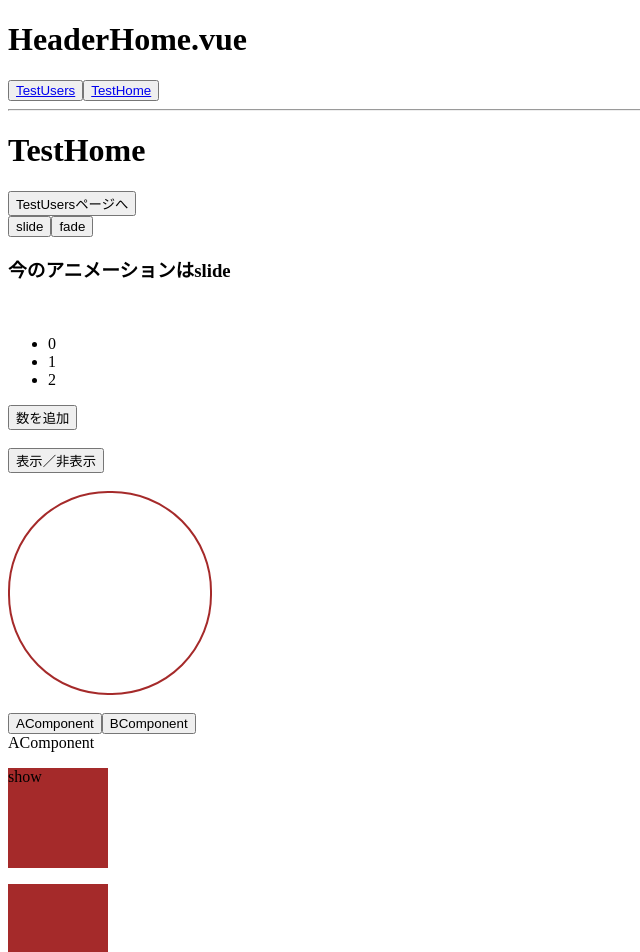
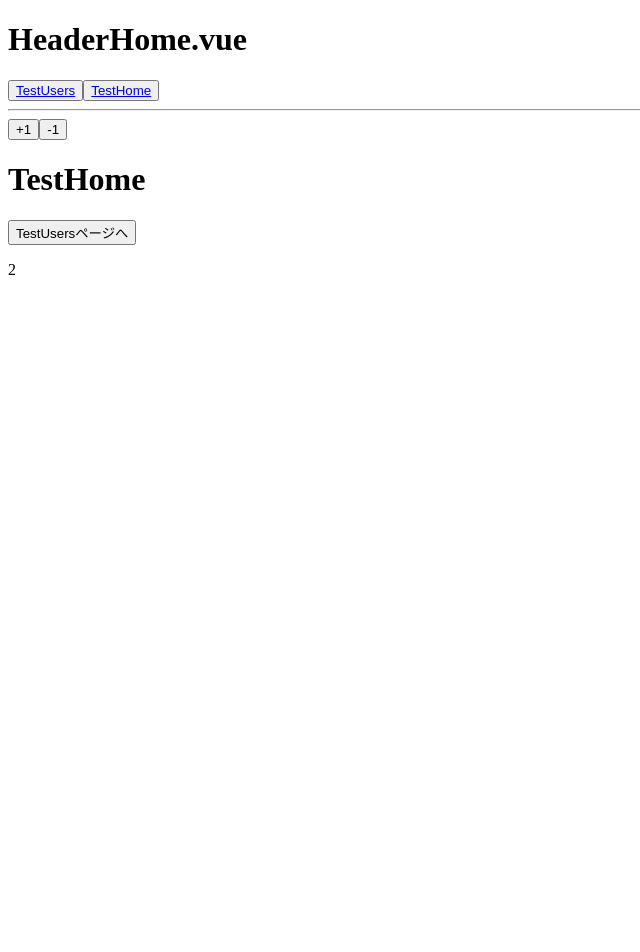
Before and after one commit to shirokuma0503/udemy-vue.js, a Vue app in the folder udemy-vue.js/: page / in a window 1280 px wide. Shown: the top 952 px of the page, without its empty margins (0-640 px from the left). After the commit the page ends 800 px from the top, so only its background shows below. Built offline with nearby package versions, Linux system fonts and the light colour scheme.

Commit message:
14_214:Vuexのstate

```diff
--- a/udemy-vue.js/package.json
+++ b/udemy-vue.js/package.json
@@ -10,7 +10,8 @@
   "dependencies": {
     "core-js": "^3.8.3",
     "vue": "^2.6.14",
-    "vue-router": "^3.5.3"
+    "vue-router": "^3.5.3",
+    "vuex": "^3.6.2"
   },
   "devDependencies": {
     "@babel/core": "^7.12.16",
--- a/udemy-vue.js/src/App.vue
+++ b/udemy-vue.js/src/App.vue
@@ -8,136 +8,21 @@
     >
       <router-view></router-view>
     </transition>
-
-    <button @click="myAnimation = 'slide'">slide</button>
-    <button @click="myAnimation = 'fade'">fade</button>
-    <h3>今のアニメーションは{{ myAnimation }}</h3>
-    <br>
-
-    <TransitionComponent>
-      <ul>
-        <transition-group name="fade" mode="out-in">
-          <li
-            style="cursor: pointer;"
-            v-for="(number, index) in numbers"
-            :key="number"
-            @click="remove(index)"
-          >{{ number }}</li>
-        </transition-group>
-      </ul>
-      <button @click="add">数を追加</button>
-    </TransitionComponent>
-    <br>
-
-    <button @click="show = !show">表示／非表示</button>
-    <br>
-    <br>
-
-    <transition
-    :css="false"
-      @before-enter="beforeEnter"
-      @enter="enter"
-      @leave="leave"
-    >
-      <div class="circle" v-if="show"></div>
-    </transition>
-    <br>
-
-    <button @click="myComponent = 'AComponent'">AComponent</button>
-    <button @click="myComponent = 'BComponent'">BComponent</button>
-    <transition name="fade" mode="out-in">
-      <component :is="myComponent"></component>
-    </transition>
-
-    <transition name="fade" mode="out-in">
-      <p v-if="show" key="show">show</p>
-      <p v-if="!show" key="notShow">！</p>
-    </transition>
-
-    <transition
-      appear
-      enter-active-class="animate__animated animate__bounce"
-      leave-active-class="animate__animated animate__rubberBand"
-    >
-      <p v-if="show"></p>
-    </transition>
-
-    <transition
-      :name="myAnimation"
-      appear>
-      <p v-if="show"></p>
-    </transition>
   </div>
 </template>
 
 <script>
-import AComponent from './components/AComponent.vue';
-import BComponent from './components/BComponent.vue';
-import TransitionComponent from './components/TransitionComponent.vue';
-
 export default {
-  components: {
-    AComponent,
-    BComponent,
-    TransitionComponent
-  },
-  data() {
-    return {
-      show: true,
-      myAnimation: 'slide',
-      myComponent: 'AComponent',
-      numbers: [0, 1, 2],
-      nextNumber: 3
-    };
-  },
   methods: {
     beforeEnter() {
       // 現れる前
       this.$root.$emit('triggerScroll');
-    },
-    enter(el, done) {
-      // 現れる時
-      let scale = 0;
-      const interval = setInterval(() => {
-        el.style.transform = `scale(${scale})`;
-        scale += 0.1
-        if (scale > 1) {
-          clearInterval(interval);
-          done();
-        }
-      }, 200);
-    },
-    leave(el, done) {
-      // 消える時
-      let scale = 1;
-      const interval = setInterval(() => {
-        el.style.transform = `scale(${scale})`;
-        scale -= 0.1
-        if (scale < 0) {
-          clearInterval(interval);
-          done();
-        }
-      }, 200);
-    },
-    randomIndex() {
-      return Math.floor(Math.random() * this.numbers.length);
-    },
-    add() {
-      this.numbers.splice(this.randomIndex(), 0, this.nextNumber);
-      this.nextNumber += 1;
-    },
-    remove(index) {
-      this.numbers.splice(index, 1);
     }
   }
 };
 </script>
 
 <style scoped>
-.link-active {
-  font-size: 20px;
-}
-
 .fade-enter {
   /* 現れる最初の状態 */
   opacity: 0;
@@ -163,44 +48,4 @@
   /* 消える時の最後の状態 */
   opacity: 0;
 }
-
-.fade-move {
-  transition: transform 1s;
-}
-
-.slide-enter,
-.slide-leave-to {
-  opacity: 0;
-}
-.slide-enter-active {
-  /* 現れる時のトランジション状態 */
-  animation: slide-in 1s;
-  transition: opacity 1s;
-}
-.slide-leave-active {
-  /* 消える時のトランジション状態 */
-  animation: slide-in 1s reverse;
-  transition: opacity 1s;
-}
-@keyframes slide-in {
-  from {
-    transform: translateX(100px);
-  }
-  to {
-    transform: translate(0);
-  }
-}
-
-p {
-  height: 100px;
-  width: 100px;
-  background-color: brown;
-}
-
-.circle {
-  height: 200px;
-  width: 200px;
-  border: 2px solid brown;
-  border-radius: 100px;
-}
 </style>
--- a/udemy-vue.js/src/main.js
+++ b/udemy-vue.js/src/main.js
@@ -1,6 +1,7 @@
 import Vue from 'vue';
 import App from './App.vue';
 import router from './router';
+import store from './store';
 
 router.beforeEach((to, from, next) => {
   next();
@@ -8,5 +9,6 @@
 
 new Vue({
   router: router,
+  store: store,
   render: h => h(App),
 }).$mount('#app');
--- /dev/null
+++ b/udemy-vue.js/src/store.js
@@ -0,0 +1,10 @@
+import Vue from 'vue';
+import Vuex from 'vuex';
+
+Vue.use(Vuex);
+
+export default new Vuex.Store({
+  state: {
+    count: 2
+  }
+})
--- a/udemy-vue.js/src/views/HeaderHome.vue
+++ b/udemy-vue.js/src/views/HeaderHome.vue
@@ -15,5 +15,20 @@
       >TestHome</router-link>
     </button>
     <hr>
+    <button @click="increment">+1</button>
+    <button @click="decrement">-1</button>
   </div>
 </template>
+
+<script>
+export default {
+  methods: {
+    increment() {
+      this.$store.state.count ++
+    },
+    decrement() {
+      this.$store.state.count --
+    }
+  }
+}
+</script>
--- a/udemy-vue.js/src/views/TestHome.vue
+++ b/udemy-vue.js/src/views/TestHome.vue
@@ -2,11 +2,17 @@
   <div>
     <h1>TestHome</h1>
     <button @click="toTestUsers">TestUsersページへ</button>
+    <p>{{ count }}</p>
   </div>
 </template>
 
 <script>
 export default {
+  computed: {
+    count() {
+      return this.$store.state.count;
+    }
+  },
   methods: {
     toTestUsers() {
       this.$router.push({
```
Also changed, not shown: 1 other file (tests, documents, lock files or other folders).
